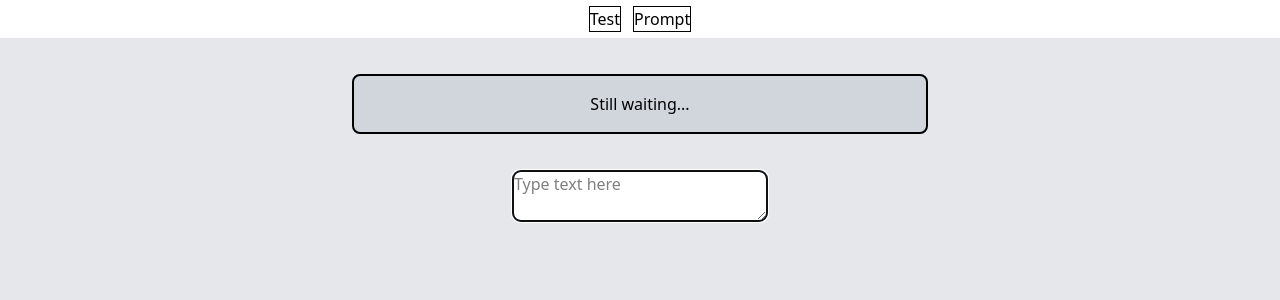
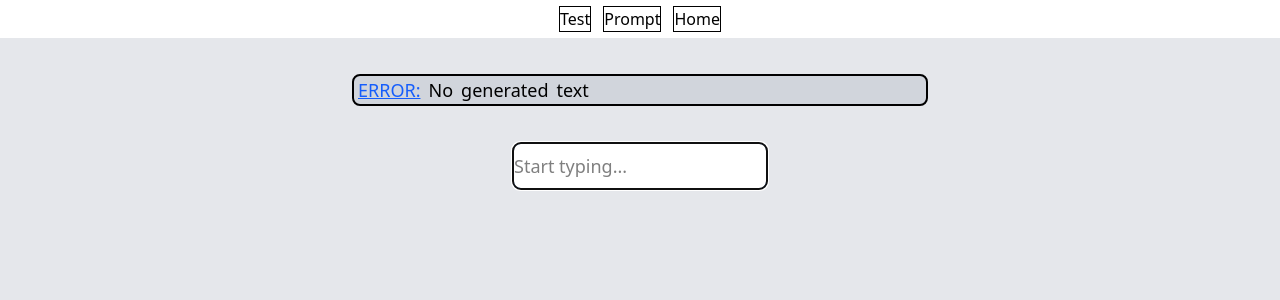
Before and after one commit to haydenshubert/AI-Typing-Site, a React (Vite) app: page /test in a window 1280 px wide. Both pictures are taken after a click on the button "Start". Shown: the top 300 px of the page. Built offline with nearby package versions, Linux system fonts and the light colour scheme.

Commit message:
Added word following and error counting to test

```diff
--- a/src/App.jsx
+++ b/src/App.jsx
@@ -1,6 +1,6 @@
 import { useState } from 'react';
 import { BrowserRouter as Router, Routes, Route, Link } from 'react-router-dom';
-// import Home from './pages/Home';
+import Home from './pages/Home';
 import Test from './pages/Test';
 import Prompt from './pages/Prompt';
 
@@ -14,10 +14,14 @@ function App() {
         <Link to="/prompt" className="m-1.5 border hover:bg-green-300">
           Prompt
         </Link>
+        <Link to="/home" className="m-1.5 border hover:bg-green-300">
+          Home
+        </Link>
       </nav>
 
       <Routes>
         {/* <Route path="/" element={<Home />} /> */}
+        <Route path="/home" element={<Home />} />
         <Route path="/test" element={<Test />} />
         <Route path="/prompt" element={<Prompt />} />
       </Routes>
--- a/src/pages/Home.jsx
+++ b/src/pages/Home.jsx
@@ -0,0 +1,7 @@
+import { useState } from 'react';
+
+function Home() {
+  return <div></div>;
+}
+
+export default Home;
--- a/src/pages/Test.jsx
+++ b/src/pages/Test.jsx
@@ -3,13 +3,44 @@ import { useLocation } from 'react-router-dom';
 
 const Test = () => {
   const location = useLocation();
+  const toType = location.state?.toType || 'ERROR: No generated text';
+  const words = toType.split(' ');
+  const [currentIndex, setCurrentIndex] = useState(0);
+
   const [ready, setReady] = useState(false);
-  const toType = location.state?.toType || 'Still waiting...';
+  const [inputValue, setInputValue] = useState('');
+
+  const handleKeyDown = (e) => {
+    if (e.key === ' ') {
+      e.preventDefault(); // Prevents extra spaces
+      // words typed + 1 after space //
+      // Check if word is typed correctly
+      if (inputValue.trim() !== words[currentIndex]) {
+        console.log('Error + 1');
+      }
+      setInputValue(''); // Reset input
+      setCurrentIndex(currentIndex + 1); // On to next word
+    }
+  };
 
   return (
     <div className="flex min-h-screen flex-col items-center bg-gray-200">
-      <section className="m-9 flex w-xl flex-col items-center rounded-lg border-2 bg-gray-300">
-        <p className="p-4">{toType}</p>
+      <section className="m-9 flex w-xl flex-wrap items-center rounded-lg border-2 bg-gray-300">
+        {words.map((word, i) => (
+          <span
+            key={i}
+            className={
+              'mx-1 text-lg' +
+              (i < currentIndex
+                ? 'mx-1 text-lg text-gray-400'
+                : i === currentIndex
+                  ? 'mx-1 text-lg text-blue-600 underline'
+                  : '')
+            }
+          >
+            {word}{' '}
+          </span>
+        ))}
       </section>
 
       {!ready ? (
@@ -24,12 +55,16 @@ const Test = () => {
           </button>
         </>
       ) : (
-        <textarea
+        <input
+          type="text"
+          value={inputValue}
+          onChange={(e) => setInputValue(e.target.value)}
+          onKeyDown={handleKeyDown}
           autoFocus
-          placeholder="Type text here"
+          placeholder="Start typing..."
           spellCheck="false"
-          className="w-64 rounded-lg border-2 border-blue-400 bg-white"
-        ></textarea>
+          className="h-12 w-64 rounded-lg border-2 border-blue-400 bg-white text-lg"
+        ></input>
       )}
     </div>
   );
```
